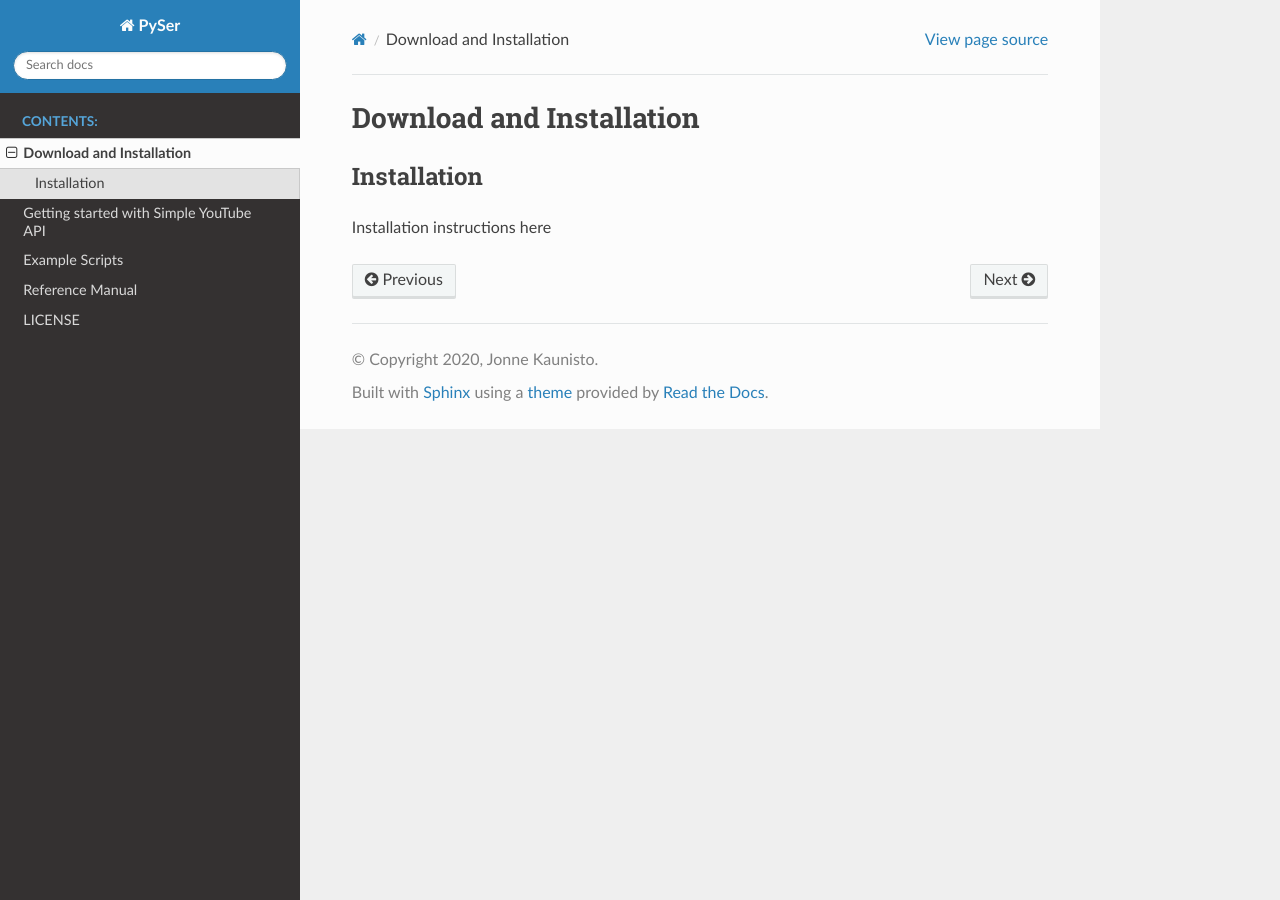
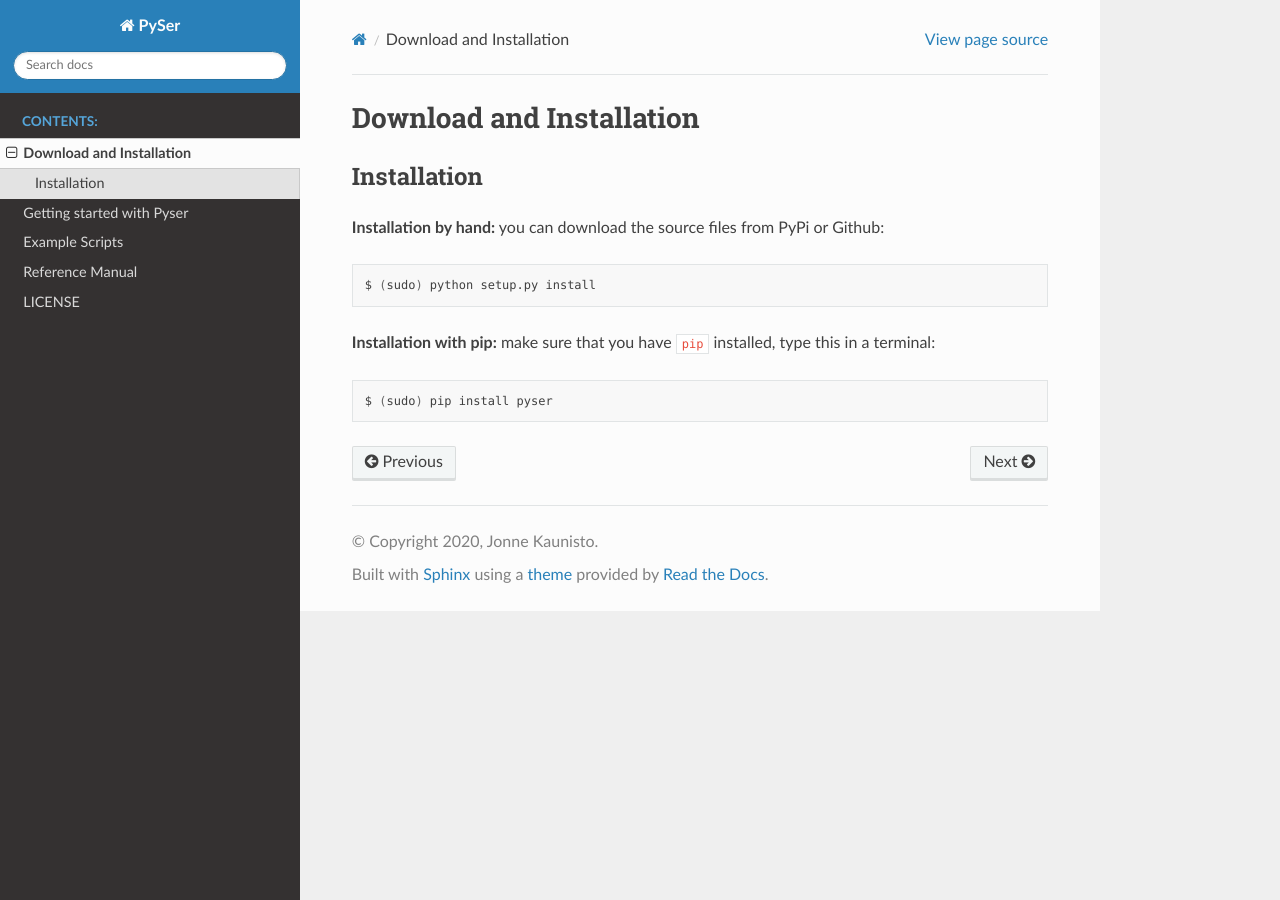
Before and after one commit to jonnekaunisto/json-map, a Sphinx documentation site: the page built from docs/source/install.rst, in a window 1280 px wide. Built offline with Sphinx 7.4.7 and the Read the Docs theme 2.0.0, drawn with Linux system fonts in a browser that asks for light colours.

Commit message:
updated docs

```diff
--- a/docs/source/getting_started/getting_started.rst
+++ b/docs/source/getting_started/getting_started.rst
@@ -1,7 +1,7 @@
 .. _getting_started:
 
 
-Getting started with Simple YouTube API
+Getting started with Pyser
 ---------------------------------------
 
 
--- a/docs/source/install.rst
+++ b/docs/source/install.rst
@@ -7,27 +7,14 @@ Download and Installation
 Installation
 --------------
 
-Installation instructions here
+**Installation by hand:** you can download the source files from PyPi or Github:
 
+.. code:: bash
 
+    $ (sudo) python setup.py install
 
+**Installation with pip:** make sure that you have ``pip`` installed, type this in a terminal:
 
+.. code:: bash
 
-.. _`Numpy`: https://www.scipy.org/install.html
-.. _Decorator: https://pypi.python.org/pypi/decorator
-.. _tqdm: https://pypi.python.org/pypi/tqdm
-
-.. _ffmpeg: https://www.ffmpeg.org/download.html
-
-
-.. _imageMagick: https://www.imagemagick.org/script/index.php
-.. _Pygame: https://www.pygame.org/download.shtml
-.. _imageio: https://imageio.github.io/
-
-.. _Pillow: https://pillow.readthedocs.org/en/latest/
-.. _Scipy: https://www.scipy.org/
-.. _`Scikit Image`: http://scikit-image.org/download.html
-
-.. _Github: https://github.com/Zulko/moviepy
-.. _PyPI: https://pypi.python.org/pypi/moviepy
-.. _`OpenCV 2.4.6`: https://sourceforge.net/projects/opencvlibrary/files/
+    $ (sudo) pip install pyser
```
